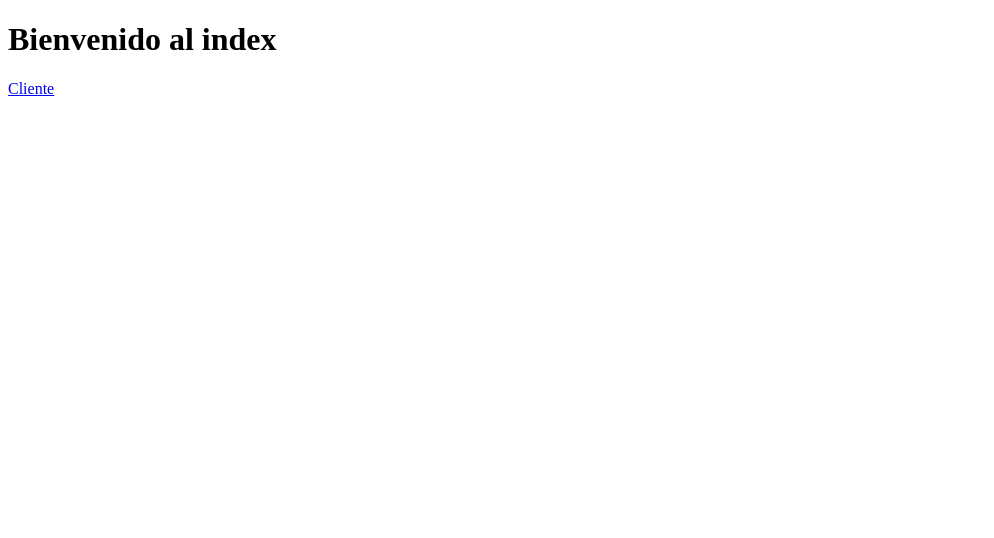
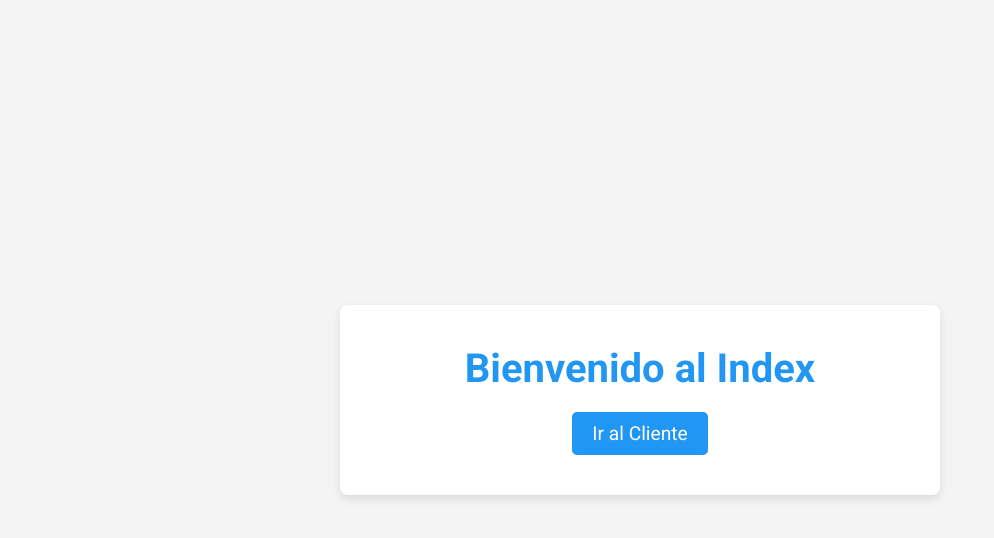
Before and after one commit to Luigiverde4/Rick_DataLogger, a website: page index.html in a window 1280 px wide. Shown: the whole page, without its empty margins (0-994 px from the left). Drawn offline with Linux system fonts and the light colour scheme.

Commit message:
Estilo del index cambiado y el cuerpo también

```diff
--- /dev/null
+++ b/index.css
@@ -0,0 +1,55 @@
+* {
+    margin: 0;
+    padding: 0;
+    box-sizing: border-box;
+}
+
+body {
+    font-family: 'Roboto', sans-serif;
+    background-color: #f4f4f4;
+    color: #333;
+    display: flex;
+    justify-content: center;
+    align-items: center;
+    height: 100vh;
+}
+
+.container {
+    text-align: center;
+    background-color: #fff;
+    padding: 40px;
+    border-radius: 8px;
+    box-shadow: 0 4px 10px rgba(0, 0, 0, 0.1);
+    width: 80%;
+    max-width: 600px;
+}
+
+h1 {
+    font-size: 2.5rem;
+    color: #2196F3;
+    margin-bottom: 20px;
+}
+
+.button {
+    display: inline-block;
+    padding: 10px 20px;
+    font-size: 1.2rem;
+    color: #fff;
+    background-color: #2196F3;
+    border-radius: 5px;
+    text-decoration: none;
+    transition: background-color 0.3s;
+}
+
+.button:hover {
+    background-color: #1976D2;
+}
+
+@media (max-width: 600px) {
+    h1 {
+        font-size: 2rem;
+    }
+    .button {
+        font-size: 1rem;
+    }
+}
--- a/index.html
+++ b/index.html
@@ -1,10 +1,16 @@
 <!DOCTYPE html>
-<html lang="en">
+<html lang="es">
 <head>
     <meta charset="UTF-8">
-     <title>Cliente</title>
+    <meta name="viewport" content="width=device-width, initial-scale=1.0">
+    <title>Bienvenido al Index</title>
+    <link href="https://fonts.googleapis.com/css2?family=Roboto:wght@400;700&display=swap" rel="stylesheet">
+    <link rel="stylesheet" href="index.css">
 </head>
 <body>
-    <h1>Bienvenido al index</h1>
-    <a href = "public/client.html">Cliente</a>
+    <div class="container">
+        <h1>Bienvenido al Index</h1>
+        <a href="public/client.html" class="button">Ir al Cliente</a>
+    </div>
+</body>
 </html>
```
